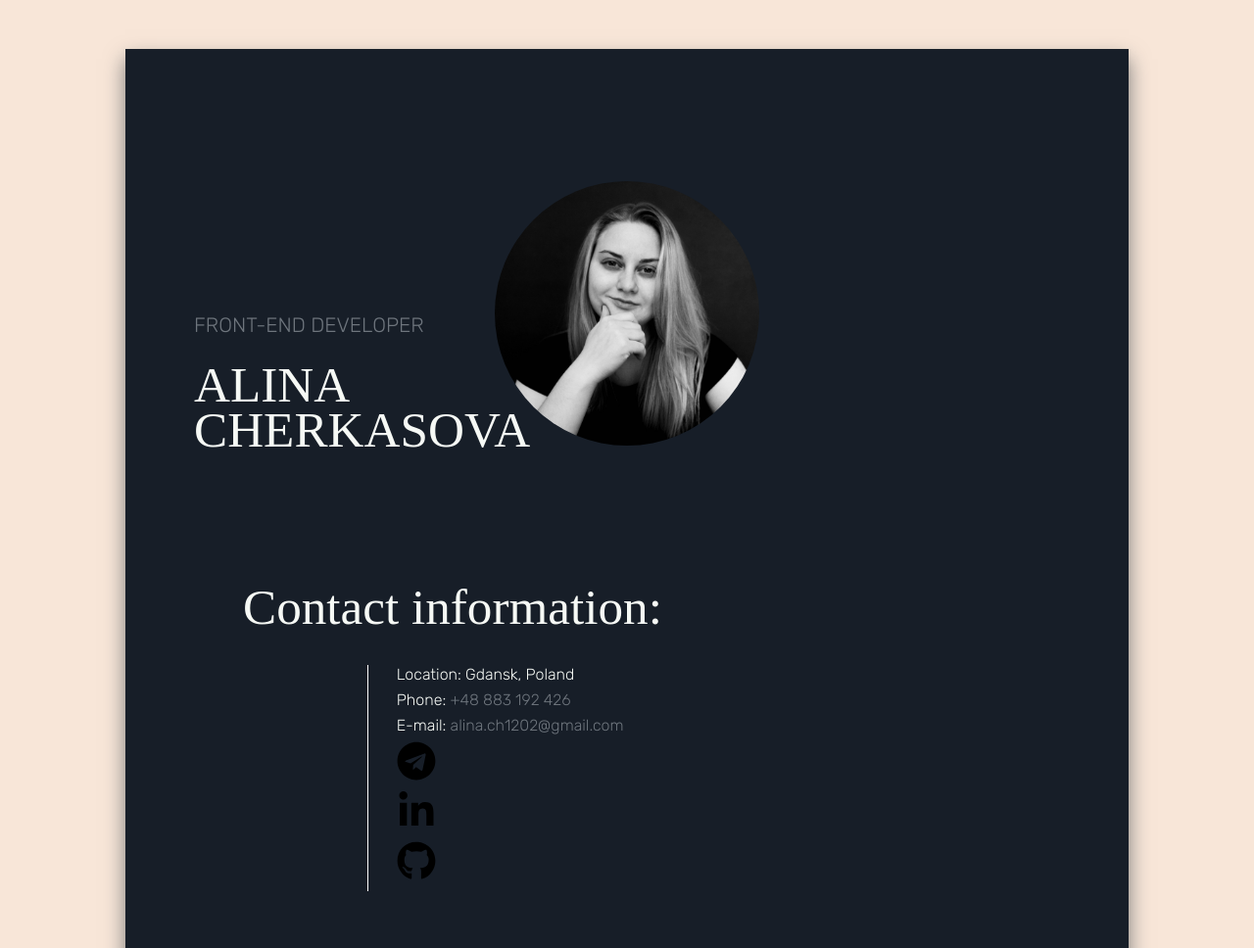
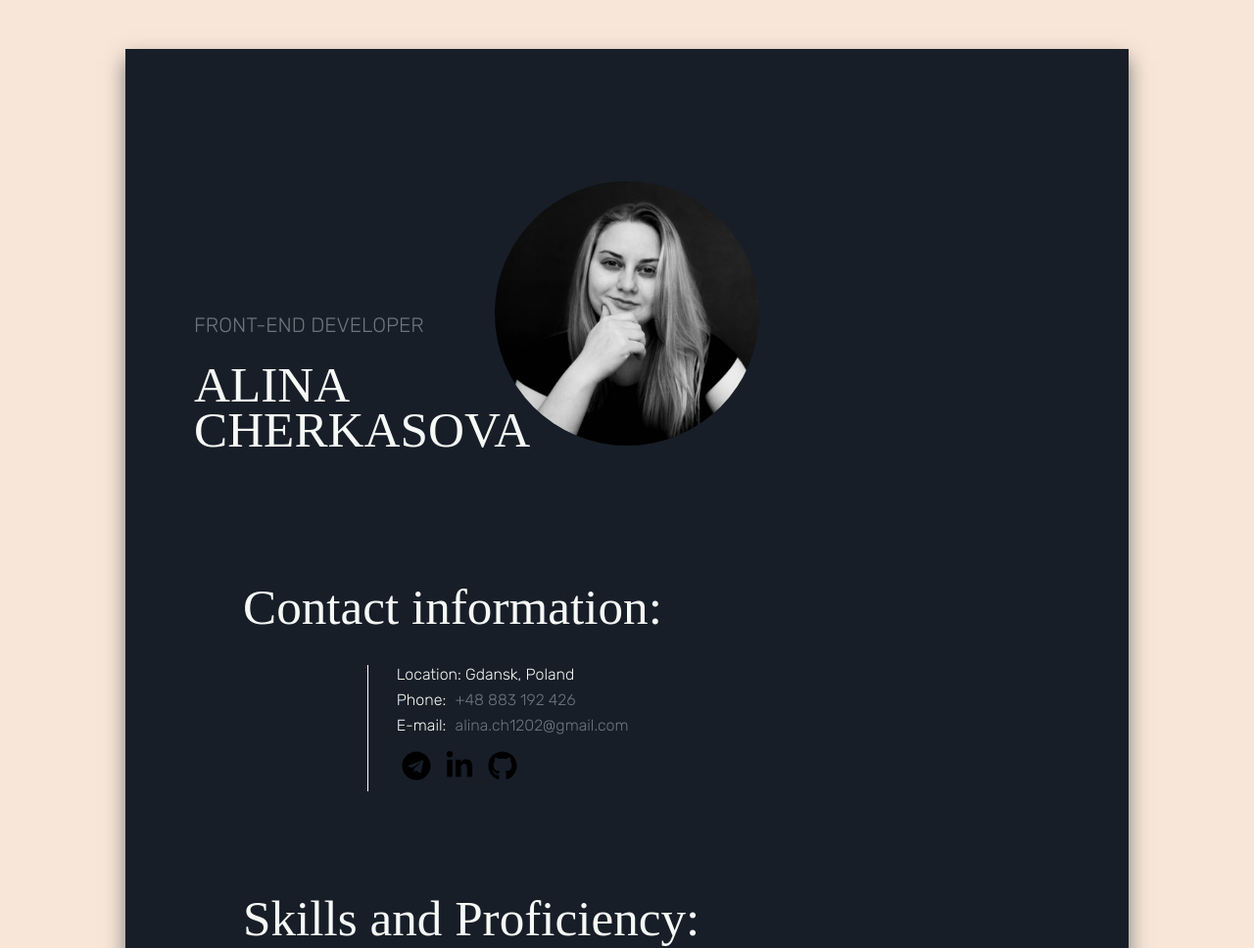
Before and after one commit to cherkasovaa/rsschool-cv, a plain HTML site: page index.html in a window 1280 px wide. Shown: the top 968 px of the page at 98% size. Drawn offline with Linux system fonts and the light colour scheme; a web font is replaced by a local one.

Commit message:
fix: change display  of icons

```diff
--- a/css/style.css
+++ b/css/style.css
@@ -194,8 +194,9 @@ section {
 }
 
 .icon {
-  width: 40px;
-  height: 40px;
+  width: 30px;
+  height: 30px;
+  margin-top: 10px;
   transition: 0.5s;
   fill: var(--icon-color);
 }
@@ -203,3 +204,7 @@ section {
 .icon:hover{
   fill: var(--main-text-color);
 }
+
+.list__item .link {
+  margin: 0 5px;
+}
--- a/index.html
+++ b/index.html
@@ -37,14 +37,12 @@
                 <svg class="icon">
                   <use xlink:href="./images/sprite.svg#telegram"></use></svg
               ></a>
-            </li>
-            <li class="list__item">
+
               <a href="https://www.linkedin.com/in/alinacherkasova/" class="link" target="_blank">
                 <svg class="icon">
                   <use xlink:href="./images/sprite.svg#linkedin"></use></svg
               ></a>
-            </li>
-            <li class="list__item">
+
               <a href="https://github.com/cherkasovaa" class="link" target="_blank">
                 <svg class="icon">
                   <use xlink:href="./images/sprite.svg#github"></use>
```
